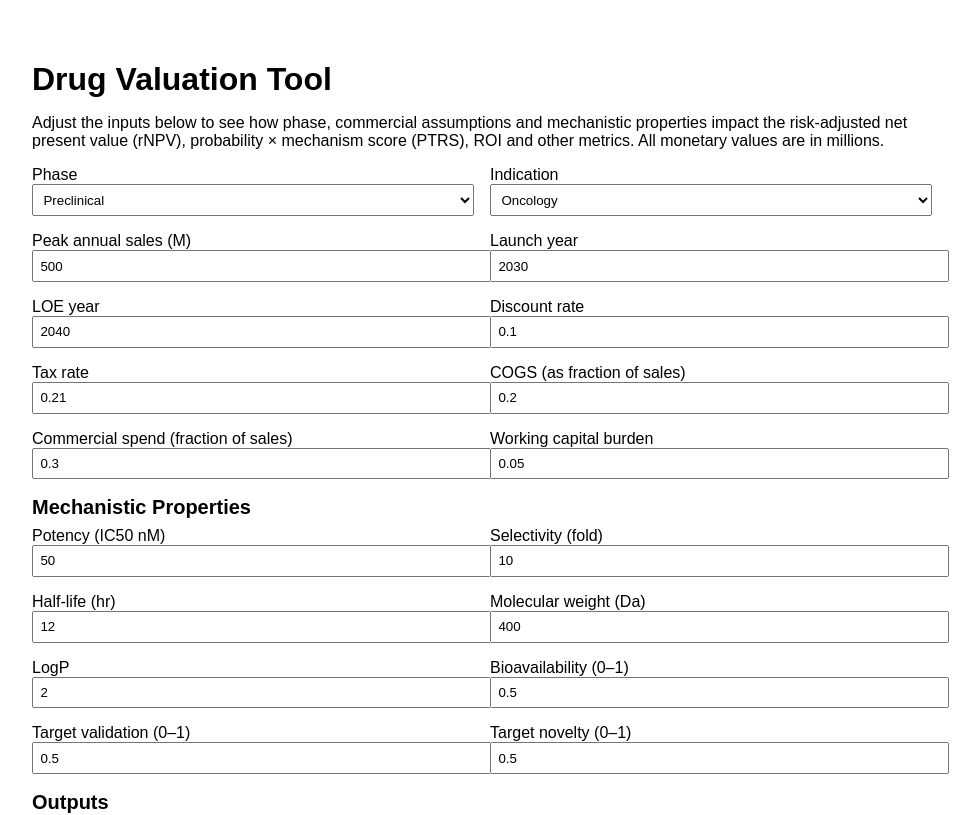
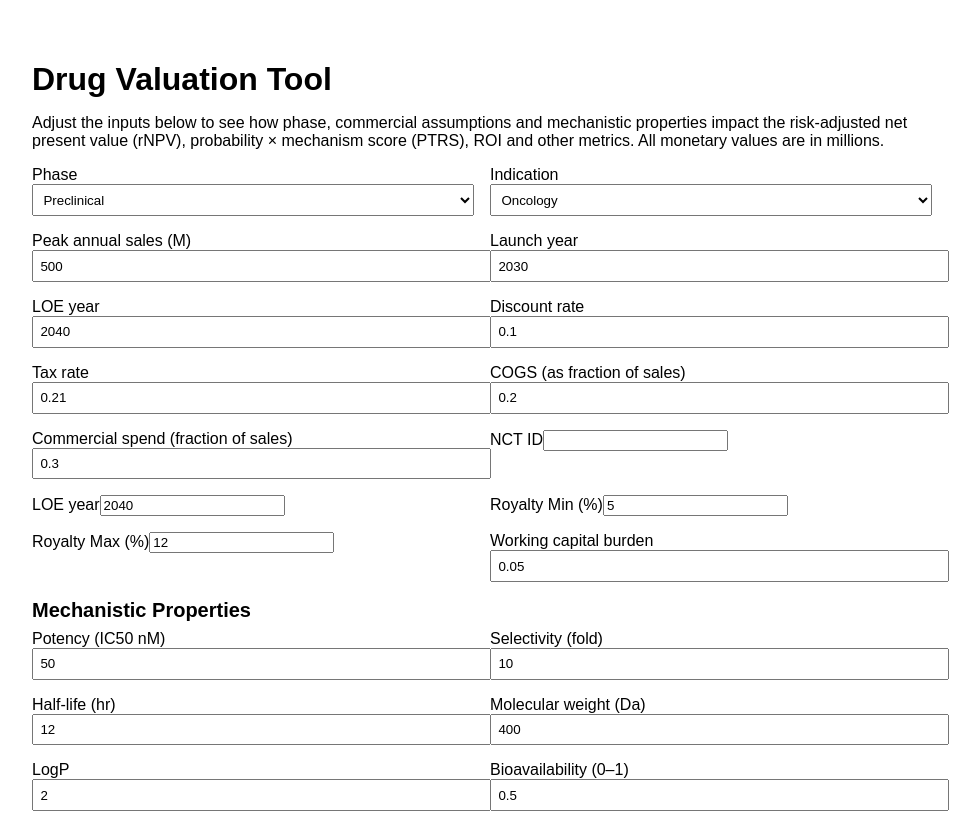
Before and after one commit to Drugvalue/drug-valuation-platform, a Next.js app: page / in a window 1280 px wide. Shown: the top 815 px of the page, without its empty margins (158-1138 px from the left). Built offline with nearby package versions, Linux system fonts and the light colour scheme.

Commit message:
feat: add NCT/LOE/royalty/PoS fields to form

```diff
--- a/pages/index.tsx
+++ b/pages/index.tsx
@@ -29,6 +29,11 @@ export default function Home() {
   const [cogs, setCogs] = useState<number>(0.2); // 20% cost of goods
   const [commercialSpend, setCommercialSpend] = useState<number>(0.3); // 30% SG&A
   const [workingCapital, setWorkingCapital] = useState<number>(0.05); // 5% working capital burden
+const [nctId, setNctId] = useState<string>('');
+const [royaltyMin, setRoyaltyMin] = useState<number>(5);
+const [royaltyMax, setRoyaltyMax] = useState<number>(12);
+const [baselinePos, setBaselinePos] = useState<number>(0);
+const [mechanisticPos, setMechanisticPos] = useState<number>(0);
 
   // Mechanistic properties
   const [potency, setPotency] = useState<number>(50); // IC50 in nM
@@ -44,6 +49,7 @@ export default function Home() {
   const [shareLink, setShareLink] = useState<string | null>(null);
   const [saveError, setSaveError] = useState<string | null>(null);
   const [loadId, setLoadId] = useState<string>('');
+
   const [loadError, setLoadError] = useState<string | null>(null);
 
   // Lookup tables for development costs and base approval probabilities by phase
@@ -169,6 +175,17 @@ export default function Home() {
         method: 'POST',
         headers: { 'Content-Type': 'application/json' },
         body: JSON.stringify({ inputs: getInputs(), outputs: getOutputs() }),
+      body: JSON.stringify({
+  inputs: getInputs(),
+  outputs: getOutputs(),
+  nctId,
+  loeYear,
+  royaltyMin,
+  royaltyMax,
+  baselinePos,
+  mechanisticPos,
+}),
+
       });
       if (!res.ok) throw new Error(`Failed: ${res.status}`);
       const data = await res.json();
@@ -187,6 +204,13 @@ export default function Home() {
       const data = await res.json();
       const { inputs } = data;
       setPeakSales(inputs.peakSales);
+      setNctId(data.nctId || '');
+setLoeYear(data.loeYear || loeYear);
+setRoyaltyMin(data.royaltyMin || 5);
+setRoyaltyMax(data.royaltyMax || 12);
+setBaselinePos(data.baselinePos || 0);
+setMechanisticPos(data.mechanisticPos || 0);
+
       setLaunchYear(inputs.launchYear);
       setLoeYear(inputs.loeYear);
       setDiscountRate(inputs.discountRate);
@@ -385,6 +409,23 @@ export default function Home() {
           />
         </div>
         <div>
+  <label>NCT ID</label>
+  <input type="text" value={nctId} onChange={(e) => setNctId(e.target.value)} />
+</div>
+<div>
+  <label>LOE year</label>
+  <input type="number" value={loeYear} onChange={(e) => setLoeYear(Number(e.target.value))} />
+</div>
+<div>
+  <label>Royalty Min (%)</label>
+  <input type="number" value={royaltyMin} onChange={(e) => setRoyaltyMin(Number(e.target.value))} />
+</div>
+<div>
+  <label>Royalty Max (%)</label>
+  <input type="number" value={royaltyMax} onChange={(e) => setRoyaltyMax(Number(e.target.value))} />
+</div>
+
+        <div>
           <label htmlFor="workingCapital">Working capital burden</label>
           <input
             id="workingCapital"
```
